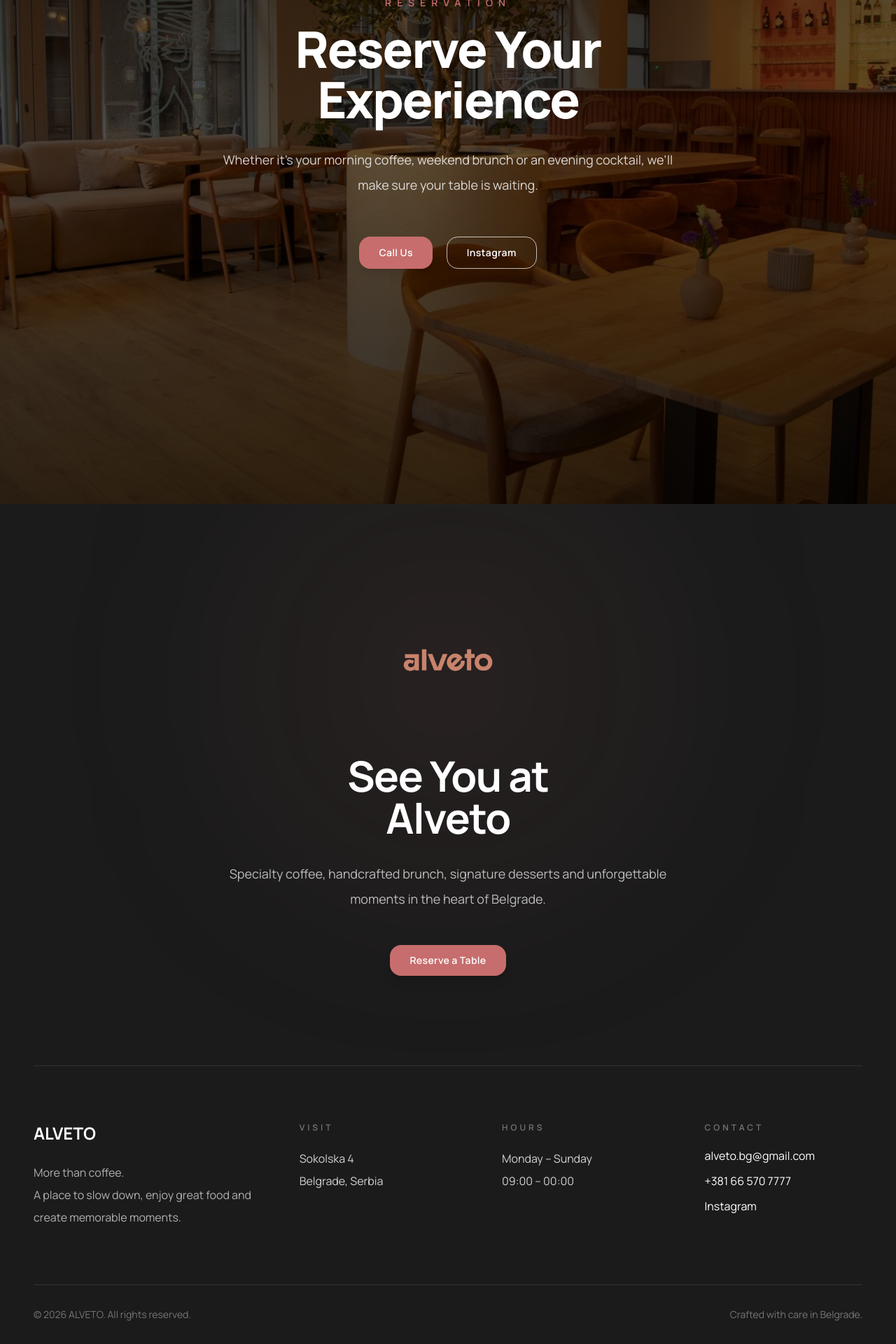
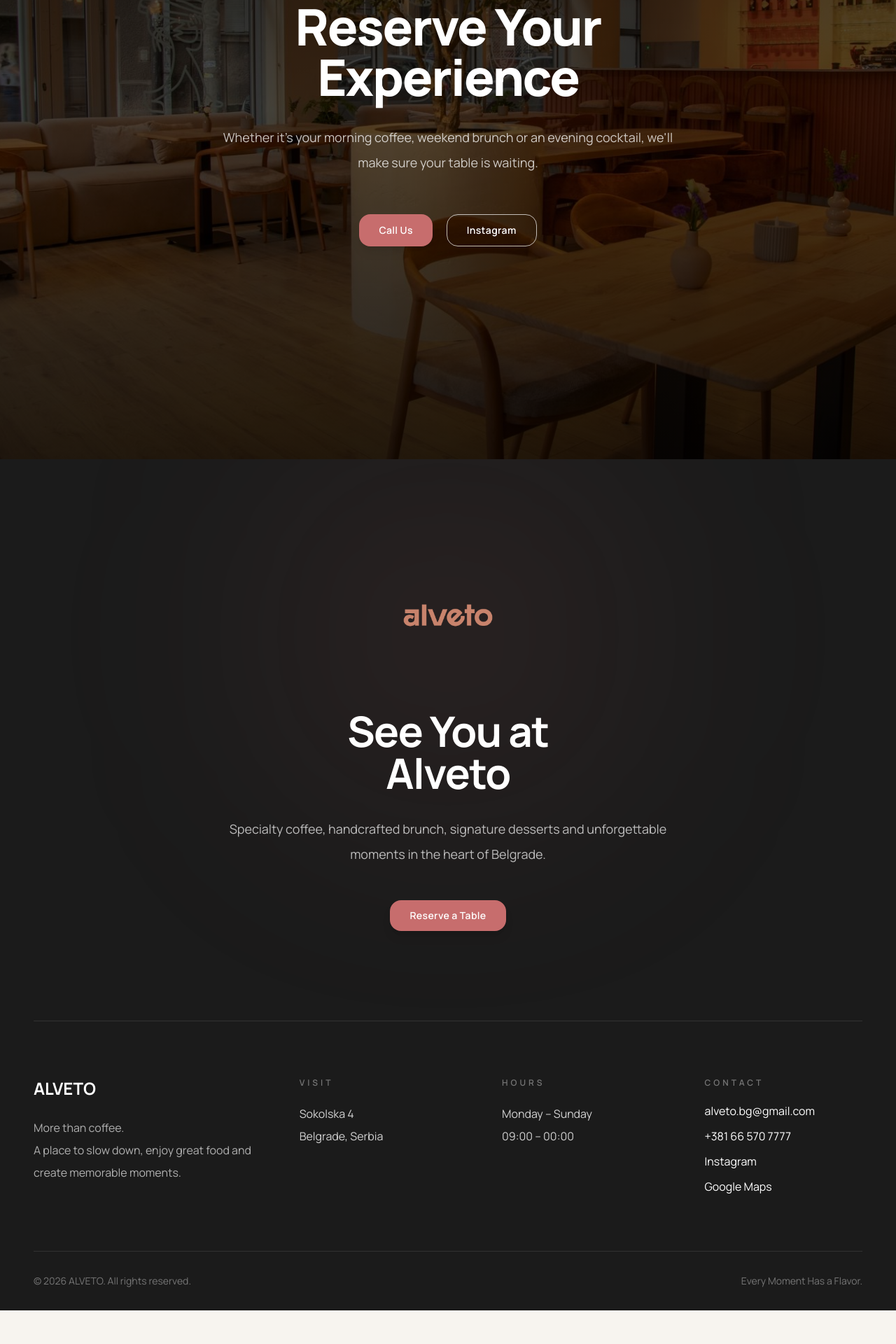
Before and after one commit to alvetobg/alveto, a Next.js app: page / in a window 1280 px wide. Shown: the part 8668-10588 px from the top of the page at 70% size. After the commit the page ends 10540 px from the top, so only its background shows below. Built offline with nearby package versions, Linux system fonts and the light colour scheme.

Commit message:
Production polish and site links

```diff
--- a/src/components/home/Reservation.tsx
+++ b/src/components/home/Reservation.tsx
@@ -7,30 +7,27 @@ import Section from "@/components/ui/Section";
 import Heading from "@/components/ui/Heading";
 import Button from "@/components/ui/Button";
 
+import { site } from "@/lib/site";
+
 export default function Reservation() {
   return (
     <Section
       id="reservation"
       className="relative overflow-hidden text-white"
     >
-      {/* Background */}
-
       <Image
         src="/images/hero.jpg"
         alt="Alveto"
         fill
-        quality={90}
         sizes="100vw"
-        className="object-cover object-center scale-[1.03]"
+        className="object-cover scale-105"
       />
 
-      {/* Overlay */}
-
-      <div className="absolute inset-0 bg-gradient-to-b from-black/75 via-black/60 to-black/80" />
+      <div className="absolute inset-0 bg-gradient-to-b from-black/80 via-black/65 to-black/85" />
 
       <Container>
         <FadeIn>
-          <div className="relative z-10 mx-auto max-w-4xl py-24 text-center md:py-36 lg:py-44">
+          <div className="relative z-10 mx-auto max-w-4xl py-24 text-center md:py-36">
             <p className="mb-5 text-sm font-semibold uppercase tracking-[8px] text-primary">
               RESERVATION
             </p>
@@ -41,24 +38,20 @@ export default function Reservation() {
               Experience
             </Heading>
 
-            <p className="mx-auto mt-8 max-w-2xl text-lg leading-9 text-white/80">
+            <p className="mx-auto mt-8 max-w-2xl text-lg leading-9 text-white/75">
               Whether it's your morning coffee, weekend brunch
               or an evening cocktail, we'll make sure your
               table is waiting.
             </p>
 
-            <div className="mt-12 flex flex-col gap-4 sm:flex-row sm:justify-center sm:gap-5 lg:mt-14">
-              <Button
-                href="tel:+381XXXXXXXXX"
-                className="w-full sm:w-auto"
-              >
+            <div className="mt-14 flex flex-wrap justify-center gap-5">
+              <Button href={`tel:${site.phone}`}>
                 Call Us
               </Button>
 
               <Button
-                href="https://instagram.com/alveto"
+                href={site.instagram}
                 variant="secondary"
-                className="w-full sm:w-auto"
               >
                 Instagram
               </Button>
--- a/src/components/layout/Footer.tsx
+++ b/src/components/layout/Footer.tsx
@@ -2,11 +2,12 @@ import Image from "next/image";
 
 import Container from "@/components/ui/Container";
 import Button from "@/components/ui/Button";
+import { site } from "@/lib/site";
 
 export default function Footer() {
   return (
     <footer className="relative overflow-hidden bg-[#1B1B1B] text-white">
-      {/* Background glow */}
+      {/* Background Glow */}
 
       <div className="absolute left-1/2 top-0 h-[500px] w-[500px] -translate-x-1/2 rounded-full bg-primary/10 blur-[140px]" />
 
@@ -19,7 +20,6 @@ export default function Footer() {
             alt="Alveto"
             width={190}
             height={70}
-            priority={false}
             className="mx-auto mb-10"
           />
 
@@ -36,7 +36,7 @@ export default function Footer() {
           </p>
 
           <div className="mt-12">
-            <Button href="#reservation">
+            <Button href={site.instagram}>
               Reserve a Table
             </Button>
           </div>
@@ -49,13 +49,14 @@ export default function Footer() {
 
           <div className="text-center md:text-left">
             <h3 className="text-2xl font-bold">
-              ALVETO
+              {site.name}
             </h3>
 
             <p className="mt-6 max-w-sm leading-8 text-white/65">
               More than coffee.
               <br />
-              A place to slow down, enjoy great food and create memorable moments.
+              A place to slow down, enjoy great food and create memorable
+              moments.
             </p>
           </div>
 
@@ -66,11 +67,16 @@ export default function Footer() {
               Visit
             </h4>
 
-            <p className="leading-8 text-white/80">
+            <a
+              href={site.maps}
+              target="_blank"
+              rel="noopener noreferrer"
+              className="leading-8 text-white/80 transition-colors duration-300 hover:text-primary"
+            >
               Sokolska 4
               <br />
               Belgrade, Serbia
-            </p>
+            </a>
           </div>
 
           {/* Hours */}
@@ -96,26 +102,35 @@ export default function Footer() {
 
             <div className="space-y-3">
               <a
-                href="mailto:alveto.bg@gmail.com"
+                href={`mailto:${site.email}`}
                 className="block transition-colors duration-300 hover:text-primary"
               >
-                alveto.bg@gmail.com
+                {site.email}
               </a>
 
               <a
-                href="tel:+381665707777"
+                href={`tel:${site.phone}`}
                 className="block transition-colors duration-300 hover:text-primary"
               >
-                +381 66 570 7777
+                {site.phoneDisplay}
               </a>
 
               <a
-                href="https://instagram.com"
+                href={site.instagram}
                 target="_blank"
-                rel="noreferrer"
+                rel="noopener noreferrer"
                 className="block transition-colors duration-300 hover:text-primary"
               >
                 Instagram
+              </a>
+
+              <a
+                href={site.maps}
+                target="_blank"
+                rel="noopener noreferrer"
+                className="block transition-colors duration-300 hover:text-primary"
+              >
+                Google Maps
               </a>
             </div>
           </div>
@@ -125,11 +140,11 @@ export default function Footer() {
 
         <div className="flex flex-col items-center justify-between gap-4 border-t border-white/10 py-8 text-sm text-white/40 md:flex-row">
           <p>
-            © {new Date().getFullYear()} ALVETO. All rights reserved.
+            © {new Date().getFullYear()} {site.name}. All rights reserved.
           </p>
 
           <p>
-            Crafted with care in Belgrade.
+            Every Moment Has a Flavor.
           </p>
         </div>
       </Container>
--- a/src/components/layout/Navbar.tsx
+++ b/src/components/layout/Navbar.tsx
@@ -5,9 +5,10 @@ import Image from "next/image";
 import { useEffect, useState } from "react";
 
 import Button from "@/components/ui/Button";
+import { site } from "@/lib/site";
 
 export default function Navbar() {
-  const [scrolled, setScrolled] =useState(false);
+  const [scrolled, setScrolled] = useState(false);
 
   useEffect(() => {
     const onScroll = () => {
@@ -32,7 +33,7 @@ export default function Navbar() {
           : "bg-transparent"
       }`}
     >
-      <div className="mx-auto flex h-[88px] max-w-7xl items-center justify-between px-5 sm:px-6 lg:h-24 lg:px-12 xl:px-16">
+      <div className="mx-auto flex h-[88px] max-w-7xl items-center justify-between px-8 lg:h-24 lg:px-12 xl:px-16">
         <Link
           href="/"
           aria-label="ALVETO Home"
@@ -51,11 +52,11 @@ export default function Navbar() {
 
         <nav
           aria-label="Main navigation"
-          className="flex items-center gap-3 sm:gap-5 lg:gap-8"
+          className="flex items-center gap-6 lg:gap-8"
         >
           <a
             href="#experience"
-            className={`hidden text-[15px] font-semibold tracking-wide transition-colors duration-300 md:block ${
+            className={`text-[15px] font-semibold tracking-wide transition-colors duration-300 ${
               scrolled
                 ? "text-dark hover:text-primary"
                 : "text-white hover:text-white/80"
@@ -75,7 +76,7 @@ export default function Navbar() {
             Menu
           </Link>
 
-          <Button href="#reservation">
+          <Button href={site.instagram}>
             Reserve
           </Button>
         </nav>
--- a/src/components/seo/StructuredData.tsx
+++ b/src/components/seo/StructuredData.tsx
@@ -1,12 +1,20 @@
+import { site } from "@/lib/site";
+
 export default function StructuredData() {
   const data = {
     "@context": "https://schema.org",
     "@type": "CafeOrCoffeeShop",
-    name: "ALVETO",
+
+    name: site.name,
+
     image: "https://alveto-bg.com/images/hero.jpg",
+
     url: "https://alveto-bg.com",
-    telephone: "+381665707777",
-    email: "alveto.bg@gmail.com",
+
+    telephone: site.phone,
+
+    email: site.email,
+
     servesCuisine: [
       "Breakfast",
       "Brunch",
@@ -14,6 +22,7 @@ export default function StructuredData() {
       "Coffee",
       "Cocktails",
     ],
+
     priceRange: "$$",
 
     address: {
@@ -48,7 +57,8 @@ export default function StructuredData() {
     ],
 
     sameAs: [
-      "https://instagram.com/alveto.bg",
+      site.instagram,
+      site.maps,
     ],
   };
 
--- /dev/null
+++ b/src/lib/site.ts
@@ -0,0 +1,65 @@
+export const site = {
+  // Basic
+
+  name: "ALVETO",
+
+  slogan: "Every Moment Has a Flavor.",
+
+  domain: "https://alveto-bg.com",
+
+  // Contact
+
+  phone: "+381665707777",
+
+  phoneDisplay: "+381 66 570 7777",
+
+  email: "alveto.bg@gmail.com",
+
+  // Social
+
+  instagram: "https://instagram.com/alveto.bg",
+
+  maps: "https://maps.app.goo.gl/9cv7VGUcLaQQfjK7A",
+
+  // Address
+
+  address: {
+    street: "Sokolska 4",
+    city: "Belgrade",
+    country: "Serbia",
+    countryCode: "RS",
+    postalCode: "",
+  },
+
+  // Opening Hours
+
+  hours: {
+    days: "Monday – Sunday",
+    opens: "09:00",
+    closes: "00:00",
+  },
+
+  // SEO
+
+  seo: {
+    title: "ALVETO | Coffee • Brunch • Desserts",
+
+    description:
+      "Premium specialty coffee, brunch, desserts and cocktails in the heart of Belgrade.",
+
+    keywords: [
+      "Alveto",
+      "Coffee",
+      "Specialty Coffee",
+      "Brunch",
+      "Breakfast",
+      "Desserts",
+      "Waffles",
+      "Pancakes",
+      "Crepes",
+      "Cocktails",
+      "Belgrade",
+      "Vračar",
+    ],
+  },
+};
```
